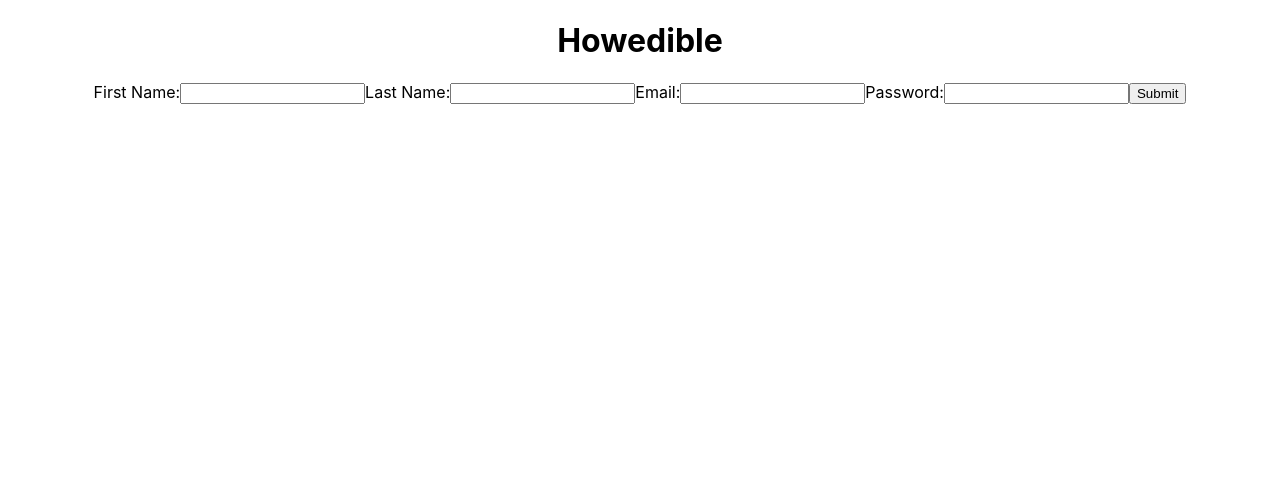
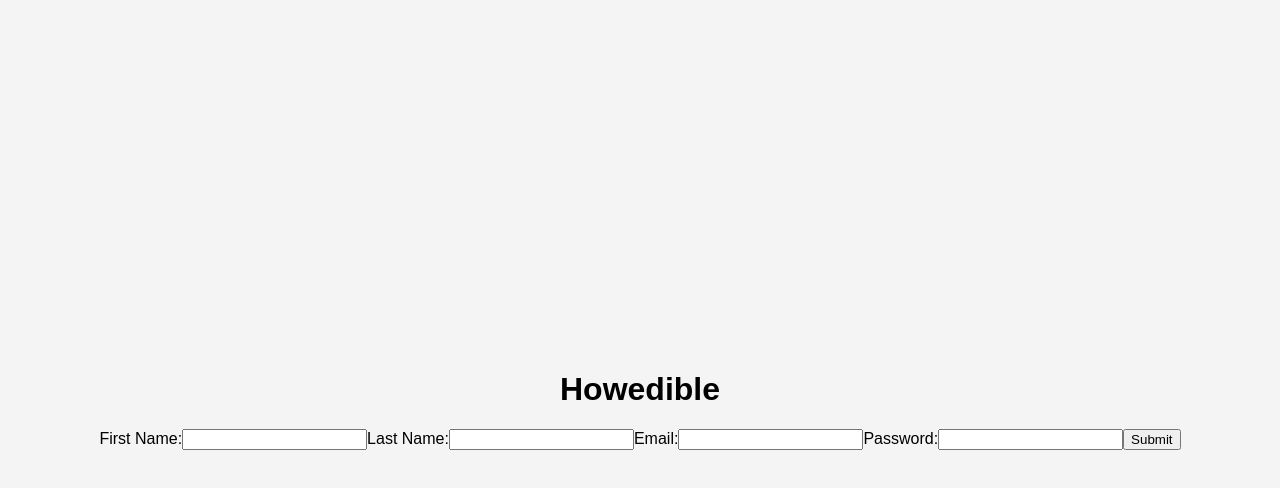
Before and after one commit to han18/Frontend, a React (Create React App) app: page / in a window 1280 px wide. Shown: the top 488 px of the page. Built offline with nearby package versions, Linux system fonts and the light colour scheme.

Commit message:
adding the body style of the form

```diff
--- a/src/components/Form.js
+++ b/src/components/Form.js
@@ -1,5 +1,5 @@
 // this file is the form file from that reflect the users collection schema
-import React from "react";
+import "../styles/button.css";
 
 function Form() {
   return (
--- a/src/styles/button.css
+++ b/src/styles/button.css
@@ -0,0 +1,10 @@
+body {
+  font-family: Arial, sans-serif;
+  background-color: #f4f4f4;
+  margin: 0;
+  padding: 0;
+  display: flex;
+  align-items: center;
+  justify-content: center;
+  height: 100vh;
+}
```
